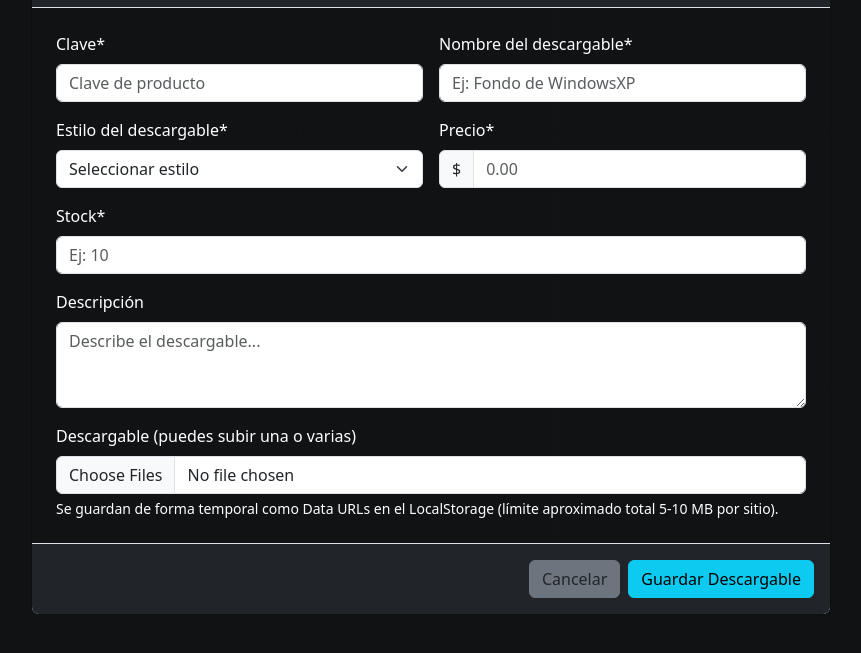
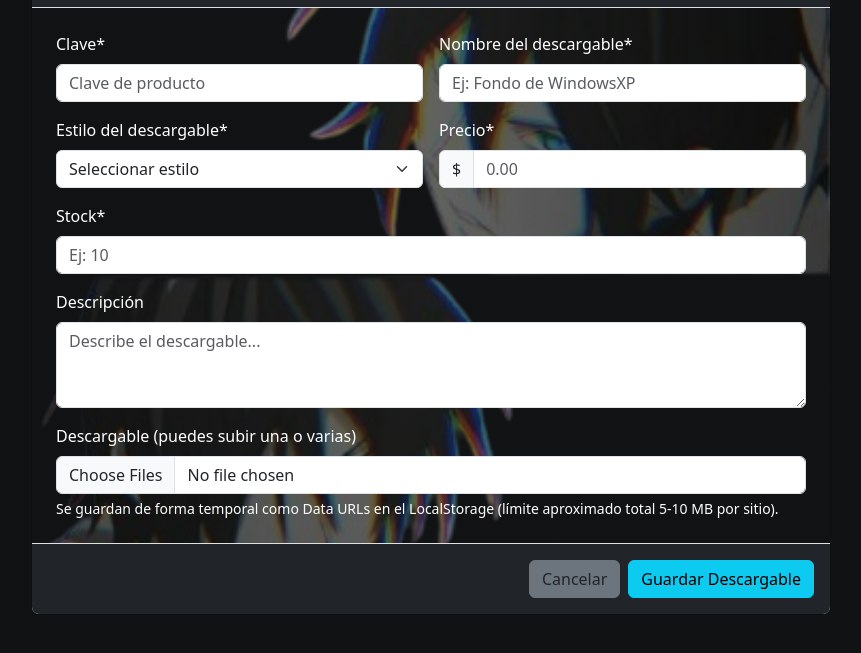
Before and after one commit to KarimeGF/PWAMark1, a plain HTML site: page index.html in a window 1280 px wide. Both pictures are taken after a click on the button "Añadir nuevo descargable". Shown: the part 121-774 px from the top of the page, without its empty margins (209-1070 px from the left). Drawn offline with nearby package versions, Linux system fonts and the light colour scheme.

Commit message:
Update index.html

```diff
--- a/index.html
+++ b/index.html
@@ -10,7 +10,7 @@
     <style>
         .thumb { height: 70px; object-fit: cover; border-radius: .35rem; }
         .thumbs-grid { display: grid; grid-template-columns: repeat(3, 1fr); gap: .5rem; }
-        body{ background-image: url(logoNostalgy.png); background-size: auto; background-position: center; background-repeat: no-repeat; min-height: 100vh;}
+        body{ background-image: url(img/logoNostalgy.png); background-size: auto; background-position: center; background-repeat: no-repeat; min-height: 100vh;}
     </style>
 </head>
 <body class="bg-dark">
@@ -35,7 +35,7 @@
                     <h5 class="modal-title" id="productoModalLabel">Registro de Nuevo Descargable</h5>
                     <button type="button" class="btn-close btn-close-white" data-bs-dismiss="modal" aria-label="Close"></button>
                 </div>
-                <div class="modal-body p-4 bg-dark text-white" style="background-image: linear-gradient(rgba(0, 0, 0, 0.5), rgba(0, 0, 0, 0.5)), url(fondo.png);background-size: cover; background-position: center; background-repeat: no-repeat;">
+                <div class="modal-body p-4 bg-dark text-white" style="background-image: linear-gradient(rgba(0, 0, 0, 0.5), rgba(0, 0, 0, 0.5)), url(img/fondo.png);background-size: cover; background-position: center; background-repeat: no-repeat;">
                     <form id="productoForm">
                         <div class="row g-3">
 
```
